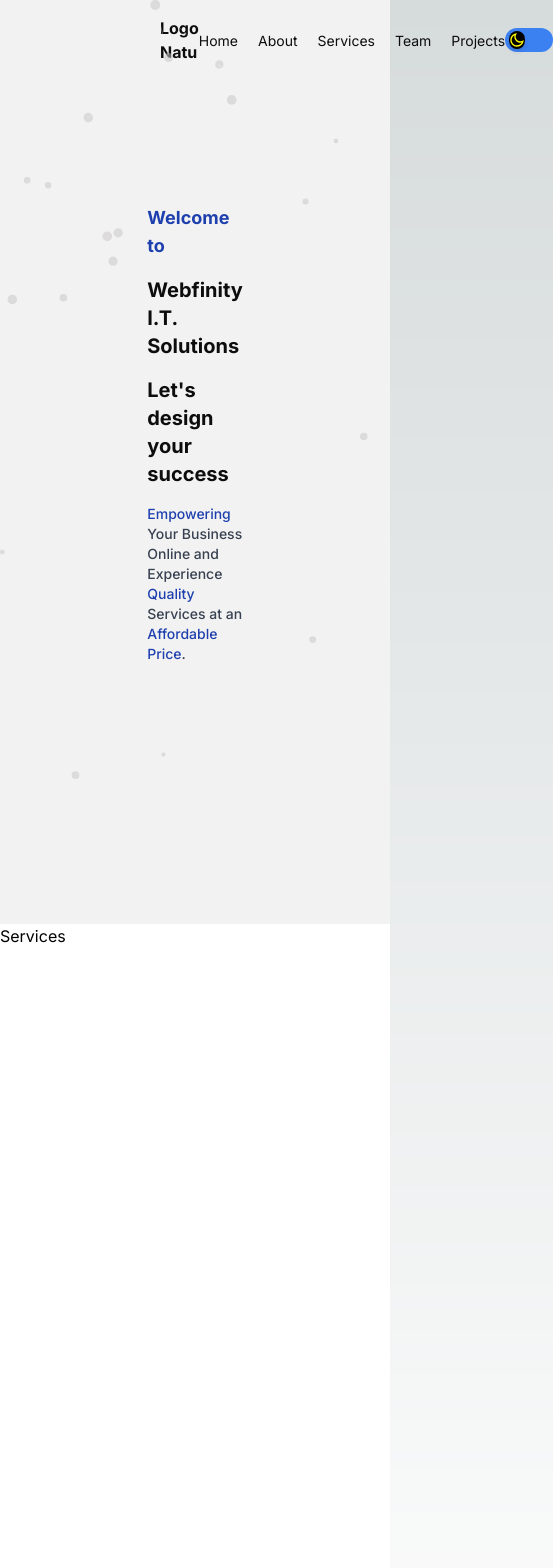
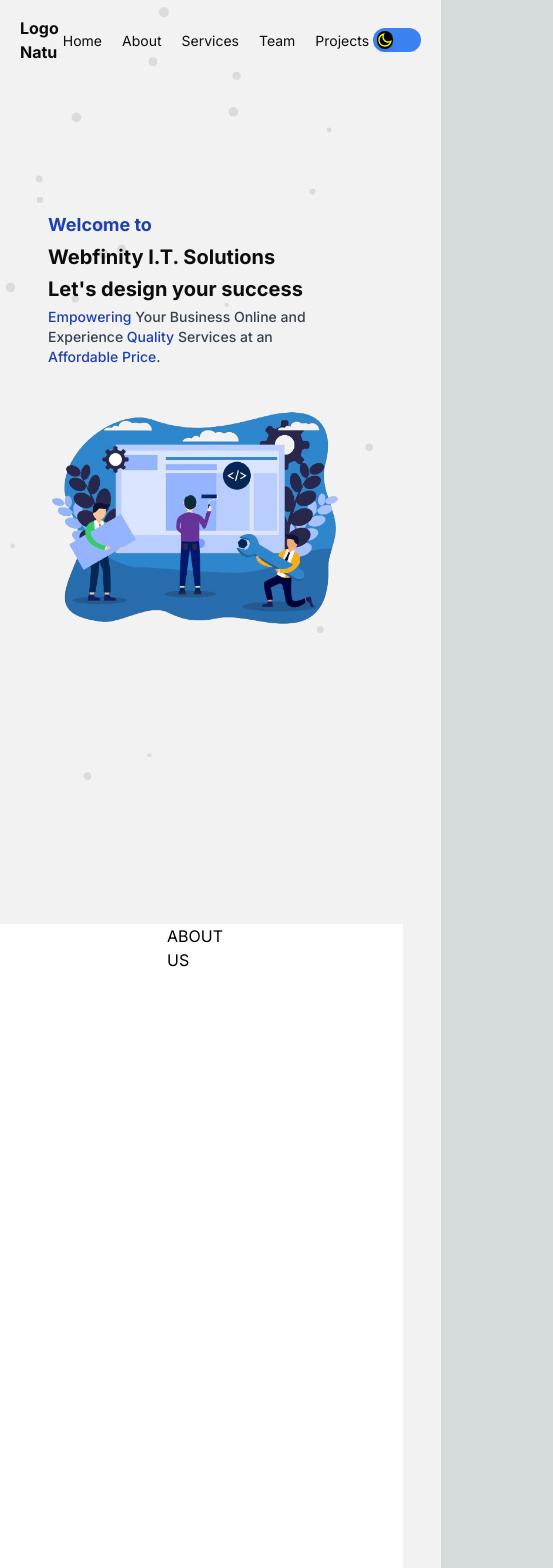
Before and after one commit to ITyukz11/Webfinity-IT-Solutions, a Next.js app: page / in a window 390 px wide. Shown: the top 1568 px of the page, 553 px wide, since content can reach past the window. Built offline with nearby package versions, Linux system fonts and the light colour scheme.

Commit message:
Modified for responsive design

```diff
--- a/app/components/Footer.tsx
+++ b/app/components/Footer.tsx
@@ -1,5 +1,3 @@
-// components/Footer.tsx
-
 const Footer: React.FC = () => {
   return (
     <footer className="relative bg-gray-800 py-4 bottom-0 z-50">
--- a/app/components/Header.tsx
+++ b/app/components/Header.tsx
@@ -1,5 +1,3 @@
-// components/Header.tsx
-'use client'
 import Link from 'next/link';
 import { useDispatch, useSelector } from 'react-redux';
 import { toggleTheme } from '../themeSlice';
@@ -30,15 +28,13 @@ const Header: React.FC<HeaderProps> = ({ setDark }) =>{
         window.addEventListener('scroll', handleScroll);
         return () => window.removeEventListener('scroll', handleScroll);
     }, []);
+
     const handleModeToggle = (isDark:boolean) => {
         dispatch(toggleTheme());
         setDark(isDark)
     };
-  type MenuItem = {
-    href: string;
-    label: string;
-  };
-  const menus = ()=>[
+
+    const menus = [
         {
             href: '#home',
             label: 'Home'
@@ -58,14 +54,15 @@ const Header: React.FC<HeaderProps> = ({ setDark }) =>{
         {
             href: '#projects',
             label: 'Projects'
-    }]
+        }
+    ];
 
     return (
         <header
             className={`py-4 ${isDarkMode ? 'bg-dark' : 'bg-alternative-white'} text-${isDarkMode ? 'white' : 'dark'} sticky top-0 z-${headerZIndex} backdrop-blur-lg transition-all duration-500`}
         >
-      <div className="container mx-auto px-40 z-50">
-        <nav className="flex justify-between items-center">
+            <div className="container mx-auto px-5 lg:px-20 xl:px-40 z-50">
+                <nav className="flex justify-between items-center gap-1">
                     <div>
                         <Link href="/">
                             <label className={`text-${isDarkMode ? 'white' : 'dark'} font-bold text-base cursor-pointer`}>
@@ -75,7 +72,7 @@ const Header: React.FC<HeaderProps> = ({ setDark }) =>{
                     </div>
                     <div>
                         <ul className='flex flex-row gap-5'>
-              {menus().map((menuItem: MenuItem, index: number) => (
+                            {menus.map((menuItem, index) => (
                                 <li key={index}>
                                     <Link href={menuItem.href}>
                                         <label
@@ -87,8 +84,6 @@ const Header: React.FC<HeaderProps> = ({ setDark }) =>{
                                 </li>
                             ))}
                         </ul>
-
-
                     </div>
                     <div className='z-50'>
                         <label className="flex items-center cursor-pointer">
--- a/app/components/TSParticles.tsx
+++ b/app/components/TSParticles.tsx
@@ -29,9 +29,7 @@ const TSParticles = (props: Props) => {
           color: {
             value: 'transparent',
           },
-          position: '90% 50%',
           repeat: 'no-repeat',
-          size: '40%',
           opacity: 1,
         },
         fpsLimit: 120,
--- a/app/contents/AboutUs.tsx
+++ b/app/contents/AboutUs.tsx
@@ -20,20 +20,8 @@ const AboutUs: React.FC<Props> = () => {
     }, []);
 
     return (
-        <div className={`w-full min-h-min h-screen z-50 px-52 pb-32 flex flex-row justify-center transition-opacity ${loaded ? 'opacity-100' : 'opacity-0'}`}>
-            <div className='flex flex-col justify-center transition-all delay-150'>
-                <h2 className={`text-lg sm:text-2xl md:text-3xl lg:text-4xl xl:text-5xl font-bold ${isDarkMode ? 'text-blue-500' : 'text-blue-800'} mb-4 animate-left-to-right`}>Welcome to</h2>
-                <h1 className={`text-xl sm:text-3xl md:text-4xl lg:text-5xl xl:text-6xl font-bold ${isDarkMode ? 'text-[#CCD6F6]' : 'text-dark'} mb-4 animate-left-to-right`}>Webfinity I.T. Solutions</h1>
-                <h1 className={`text-xl sm:text-3xl md:text-4xl lg:text-5xl xl:text-6xl font-bold ${isDarkMode ? 'text-[#B1C4FC]' : 'text-dark'} mb-4 animate-left-to-right`}>Let&apos;s design your success</h1>
-                <h2 className={`text-sm sm:text-sm md:text-base lg:text-lg xl:text-xl font-medium mb-2 ${isDarkMode ? 'text-gray-300' : 'text-gray-700'} animate-left-to-right`}>
-                    <span className={`${isDarkMode ? 'text-blue-500' : 'text-blue-800'} `}>Empowering</span> Your Business Online and Experience
-                    <span className={`${isDarkMode ? 'text-blue-500' : 'text-blue-800'} `}> Quality</span> Services at an
-                    <span className={`${isDarkMode ? 'text-blue-500' : 'text-blue-800'} `}> Affordable Price</span>.
-                </h2>
-            </div>
-            <div className='flex flex-col justify-center '>
-                <Image src='/about-us.png' height={500} width={500} alt='About Us Image' />
-            </div>
+        <div className={`${isDarkMode?'bg-black':'bg-white'} w-full min-h-min h-screen z-50 px-52 pb-32 flex flex-row justify-center transition-opacity ${loaded ? 'opacity-100' : 'opacity-0'}`}>
+            ABOUT US
         </div>
     );
 };
--- /dev/null
+++ b/app/contents/HomeContent.tsx
@@ -0,0 +1,78 @@
+import React, { useState, useEffect } from 'react';
+import { useSelector } from 'react-redux';
+import { motion } from 'framer-motion';
+import Image from 'next/image';
+
+type Props = {};
+
+const HomeContent: React.FC<Props> = () => {
+    const isDarkMode = useSelector((state: any) => state.theme.isDarkMode);
+    const [loaded, setLoaded] = useState(false);
+
+    useEffect(() => {
+        // Set a timeout to simulate loading time
+        const timer = setTimeout(() => {
+            setLoaded(true);
+        }, 500);
+
+        return () => clearTimeout(timer);
+    }, []);
+
+    const contentItems = [
+        {
+            text: 'Welcome to',
+            className: `text-lg sm:text-2xl md:text-3xl lg:text-4xl xl:text-5xl font-bold ${isDarkMode ? 'text-blue-500' : 'text-blue-800'}`,
+            delay: 0.2
+        },
+        {
+            text: 'Webfinity I.T. Solutions',
+            className: `text-xl sm:text-3xl md:text-4xl lg:text-5xl xl:text-6xl font-bold ${isDarkMode ? 'text-[#CCD6F6]' : 'text-dark'}`,
+            delay: 0.8
+        },
+        {
+            text: "Let's design your success",
+            className: `text-xl sm:text-3xl md:text-4xl lg:text-5xl xl:text-6xl font-bold ${isDarkMode ? 'text-[#B1C4FC]' : 'text-dark'}`,
+            delay: 1
+        },
+        {
+            text: (
+                <span>
+                    <span className={isDarkMode ? 'text-blue-500' : 'text-blue-800'}>Empowering</span> Your Business Online and Experience{' '}
+                    <span className={isDarkMode ? 'text-blue-500' : 'text-blue-800'}> Quality</span> Services at an{' '}
+                    <span className={isDarkMode ? 'text-blue-500' : 'text-blue-800'}> Affordable Price</span>.
+                </span>
+            ),
+            className: `text-sm sm:text-sm md:text-base lg:text-lg xl:text-xl font-medium ${isDarkMode ? 'text-gray-300' : 'text-gray-700'}`,
+            delay: 1.2
+        }
+    ];
+
+    return (
+        <div className={`w-full min-h-min h-screen z-50 pb-32 flex flex-col sm:flex-row px-12 sm:px-20 md:px-32 xl:px-56 justify-center items-center`}>
+            <div className='flex flex-col justify-center w-full sm:w-1/2'>
+                {contentItems.map((item, index) => (
+                    <motion.div
+                        key={index}
+                        className='flex flex-col justify-center'
+                        initial={{ x: -100, opacity: 0 }}
+                        animate={{ x: 0, opacity: 1 }}
+                        transition={{ delay: item.delay, duration: 1 }}
+                    >
+                        <h2 className={`${item.className} mb-1 sm:mb-1 md:mb-2 xl:mb-4`}>{item.text}</h2>
+                    </motion.div>
+                ))}
+            </div>
+
+            <motion.div
+                className='flex flex-col justify-center items-end w-full sm:w-1/2'
+                initial={{ opacity: 0 }}
+                animate={{ opacity: 1 }}
+                transition={{ delay: 1.3, duration: 0.5 }}
+            >
+                <Image src='/about-us.png' height={500} width={500} alt='About Us Image' />
+            </motion.div>
+        </div>
+    );
+};
+
+export default HomeContent;
--- a/app/contents/Services.tsx
+++ b/app/contents/Services.tsx
@@ -1,10 +1,25 @@
-import React from 'react'
-
+import React, { useEffect, useState } from 'react'
+import { useDispatch, useSelector } from 'react-redux';
 type Props = {}
 
 const Services = (props: Props) => {
+  const dispatch = useDispatch();
+  const isDarkMode = useSelector((state: any) => state.theme.isDarkMode);
+
+  const [loaded, setLoaded] = useState(false);
+
+  useEffect(() => {
+      // Set a timeout to simulate loading time
+      const timer = setTimeout(() => {
+          setLoaded(true);
+      }, 500);
+
+      return () => clearTimeout(timer);
+  }, []);
+
   return (
-    <div className='h-screen bg-white w-full z-40'>Services</div>
+    <div className={`${isDarkMode?'bg-dark':'bg-alternative-white'} w-full min-h-min h-screen z-50 px-52 pb-32 flex flex-row justify-center transition-opacity ${loaded ? 'opacity-100' : 'opacity-0'}`}>
+    Services</div>
   )
 }
 
--- a/app/layout.tsx
+++ b/app/layout.tsx
@@ -20,7 +20,7 @@ export default function RootLayout({
     <html lang="en">
 
 
-      <body className={`${inter.className} antialiased`} >{children}</body>
+      <body className={`${inter.className} antialiased w-fit`} >{children}</body>
 
     </html>
   );
--- a/app/page.tsx
+++ b/app/page.tsx
@@ -4,6 +4,7 @@ import Footer from "./components/Footer";
 import Header from "./components/Header";
 import store from "./store";
 import AboutUs from "./contents/AboutUs";
+import HomeContent from "./contents/HomeContent";
 import TSParticles from "./components/TSParticles";
 import Services from "./contents/Services";
 import { useState } from "react";
@@ -23,8 +24,8 @@ export default function Home() {
         <Header setDark={(darkProp: boolean) => setDark(darkProp)} />
 
 
-        <main className="flex min-h-screen flex-col items-center justify-between">
-
+        <main className="flex min-h-screen flex-col items-center justify-between w-screen">
+          <HomeContent/>
           <AboutUs />{/**ABOUT US CONTENT*/}
           <Services />{/**SERVICES US CONTENT*/}
 
--- a/package.json
+++ b/package.json
@@ -10,6 +10,7 @@
   },
   "dependencies": {
     "@reduxjs/toolkit": "^2.2.1",
+    "framer-motion": "^11.0.5",
     "next": "14.1.0",
     "react": "^18",
     "react-dom": "^18",
```
Also changed, not shown: 1 other file (tests, documents, lock files or other folders). Lines whose indentation alone changed are shown as unchanged.
